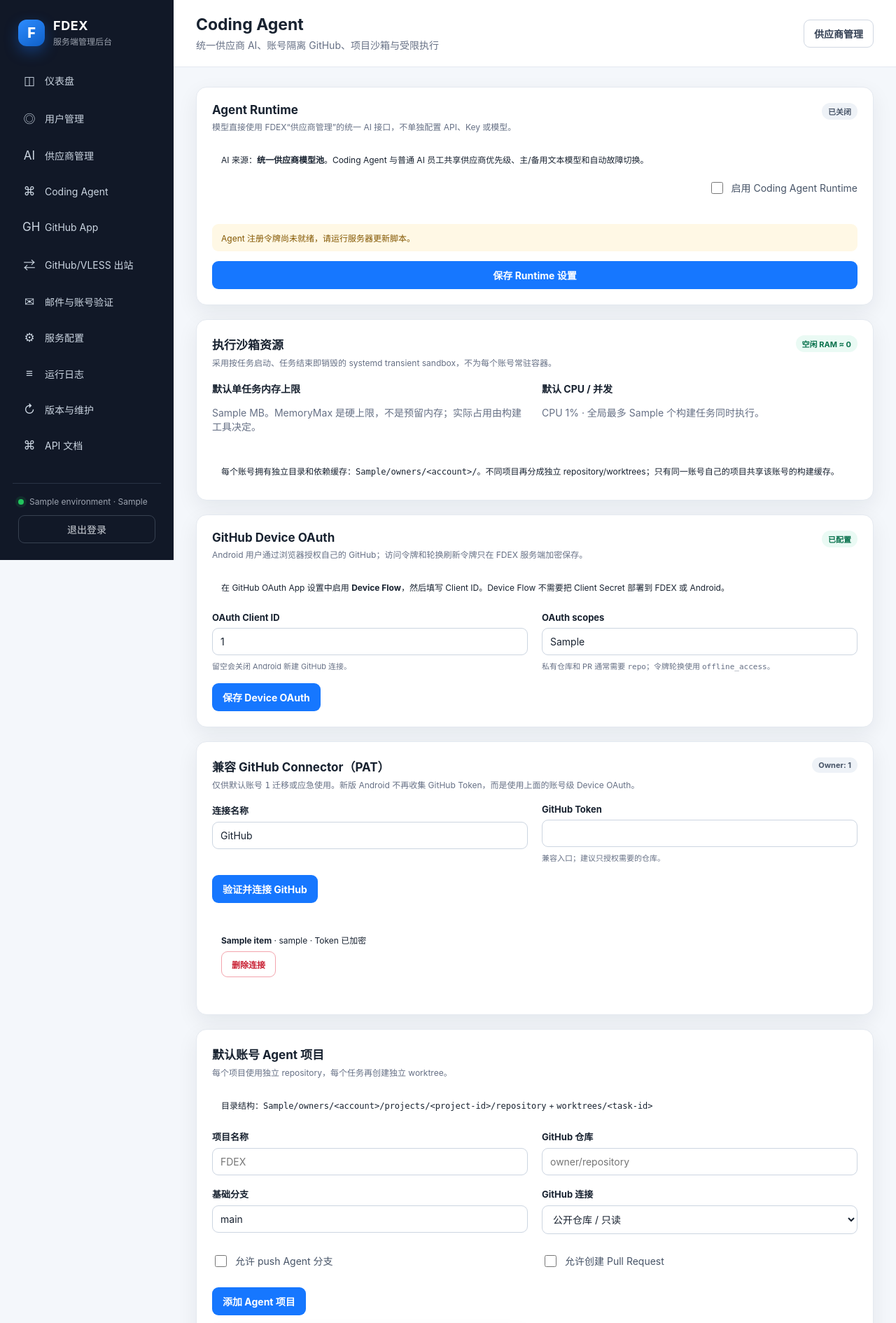
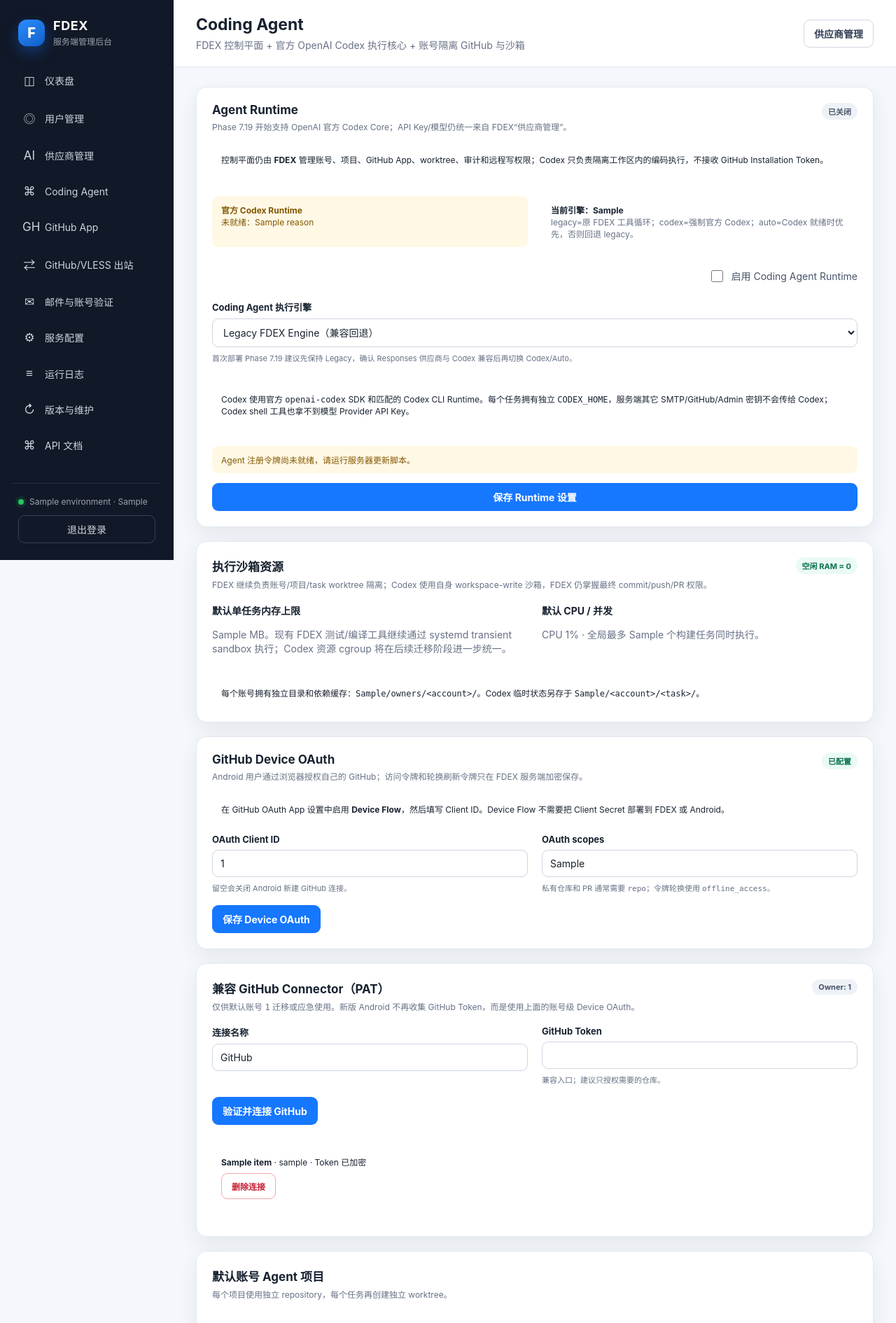
Before and after one commit to b8vipvip/fdex, a Python web app: template server/app/templates/agent_settings.html in a window 1280 px wide. Shown: the top 1890 px of the page at 70% size. Run offline with Jinja, Linux system fonts and the light colour scheme; the template is opened without the code that fills it: most values are stand-ins (such as "Sample title", 1, 10 or a date in 2020).

Commit message:
Phase 7.19: add Codex engine controls to admin

```diff
--- a/server/app/templates/agent_settings.html
+++ b/server/app/templates/agent_settings.html
@@ -1,28 +1,54 @@
 {% extends "base.html" %}
 {% block title %}Coding Agent · FDEX{% endblock %}
 {% block heading %}Coding Agent{% endblock %}
-{% block subheading %}统一供应商 AI、账号隔离 GitHub、项目沙箱与受限执行{% endblock %}
+{% block subheading %}FDEX 控制平面 + 官方 OpenAI Codex 执行核心 + 账号隔离 GitHub 与沙箱{% endblock %}
 {% block actions %}<a class="button secondary" href="/admin/providers">供应商管理</a>{% endblock %}
 
 {% block content %}
 <section class="panel form-section">
-    <div class="panel-header"><div><h2>Agent Runtime</h2><p>模型直接使用 FDEX“供应商管理”的统一 AI 接口，不单独配置 API、Key 或模型。</p></div><span class="badge {% if settings.fdex_agent_enabled %}success{% endif %}">{% if settings.fdex_agent_enabled %}已启用{% else %}已关闭{% endif %}</span></div>
-    <div class="inline-note success-note">AI 来源：<strong>统一供应商模型池</strong>。Coding Agent 与普通 AI 员工共享供应商优先级、主/备用文本模型和自动故障切换。</div>
-    <form method="post" action="/admin/agent" class="form-stack" data-confirm="保存后 FDEX 服务会自动重启。确定继续吗？">
+    <div class="panel-header"><div><h2>Agent Runtime</h2><p>Phase 7.19 开始支持 OpenAI 官方 Codex Core；API Key/模型仍统一来自 FDEX“供应商管理”。</p></div><span class="badge {% if settings.fdex_agent_enabled %}success{% endif %}">{% if settings.fdex_agent_enabled %}已启用{% else %}已关闭{% endif %}</span></div>
+    <div class="inline-note success-note">控制平面仍由 <strong>FDEX</strong> 管理账号、项目、GitHub App、worktree、审计和远程写权限；Codex 只负责隔离工作区内的编码执行，不接收 GitHub Installation Token。</div>
+
+    <div class="content-grid equal" style="margin-top:16px">
+        <div class="inline-note {% if codex_status.ready %}success-note{% else %}warning-note{% endif %}">
+            <strong>官方 Codex Runtime</strong><br>
+            {% if codex_status.ready %}
+            已就绪 · SDK {{ codex_status.sdk_version }} · {{ codex_status.provider_name }} / {{ codex_status.model }}
+            {% else %}
+            未就绪：{{ codex_status.reason or '未检测到官方 Codex SDK/Runtime 或 Responses 供应商' }}
+            {% endif %}
+        </div>
+        <div class="inline-note">
+            <strong>当前引擎：{{ agent_engine }}</strong><br>
+            <span class="muted">legacy=原 FDEX 工具循环；codex=强制官方 Codex；auto=Codex 就绪时优先，否则回退 legacy。</span>
+        </div>
+    </div>
+
+    <form method="post" action="/admin/agent" class="form-stack" data-confirm="保存后 FDEX 服务会自动重启。确定继续吗？" style="margin-top:16px">
         <input type="hidden" name="csrf_token" value="{{ csrf_token }}">
         <label class="checkbox-field aligned"><input type="checkbox" name="fdex_agent_enabled" value="true" {% if settings.fdex_agent_enabled %}checked{% endif %}><span>启用 Coding Agent Runtime</span></label>
+        <label class="field">
+            <span>Coding Agent 执行引擎</span>
+            <select name="fdex_agent_engine">
+                <option value="legacy" {% if agent_engine == 'legacy' %}selected{% endif %}>Legacy FDEX Engine（兼容回退）</option>
+                <option value="codex" {% if agent_engine == 'codex' %}selected{% endif %} {% if not codex_status.ready %}disabled{% endif %}>OpenAI Codex Core{% if not codex_status.ready %}（当前未就绪）{% endif %}</option>
+                <option value="auto" {% if agent_engine == 'auto' %}selected{% endif %}>Auto（优先 Codex，未就绪自动回退）</option>
+            </select>
+            <small>首次部署 Phase 7.19 建议先保持 Legacy，确认 Responses 供应商与 Codex 兼容后再切换 Codex/Auto。</small>
+        </label>
+        <div class="inline-note">Codex 使用官方 <code>openai-codex</code> SDK 和匹配的 Codex CLI Runtime。每个任务拥有独立 <code>CODEX_HOME</code>，服务端其它 SMTP/GitHub/Admin 密钥不会传给 Codex；Codex shell 工具也拿不到模型 Provider API Key。</div>
         <div class="inline-note {% if token_ready %}success-note{% else %}warning-note{% endif %}">{% if token_ready %}Agent 注册令牌已配置。新版客户端首次使用它注册账号级凭据，后续不会继续共享此全局令牌。{% else %}Agent 注册令牌尚未就绪，请运行服务器更新脚本。{% endif %}</div>
         <button class="button primary" type="submit">保存 Runtime 设置</button>
     </form>
 </section>
 
 <section class="panel form-section">
-    <div class="panel-header"><div><h2>执行沙箱资源</h2><p>采用按任务启动、任务结束即销毁的 systemd transient sandbox，不为每个账号常驻容器。</p></div><span class="badge success">空闲 RAM ≈ 0</span></div>
+    <div class="panel-header"><div><h2>执行沙箱资源</h2><p>FDEX 继续负责账号/项目/task worktree 隔离；Codex 使用自身 workspace-write 沙箱，FDEX 仍掌握最终 commit/push/PR 权限。</p></div><span class="badge success">空闲 RAM ≈ 0</span></div>
     <div class="content-grid equal">
-        <div><strong>默认单任务内存上限</strong><p class="muted">{{ settings.fdex_agent_sandbox_memory_mb }} MB。MemoryMax 是硬上限，不是预留内存；实际占用由构建工具决定。</p></div>
+        <div><strong>默认单任务内存上限</strong><p class="muted">{{ settings.fdex_agent_sandbox_memory_mb }} MB。现有 FDEX 测试/编译工具继续通过 systemd transient sandbox 执行；Codex 资源 cgroup 将在后续迁移阶段进一步统一。</p></div>
         <div><strong>默认 CPU / 并发</strong><p class="muted">CPU {{ settings.fdex_agent_sandbox_cpu_percent }}% · 全局最多 {{ settings.fdex_agent_sandbox_max_concurrent }} 个构建任务同时执行。</p></div>
     </div>
-    <div class="inline-note">每个账号拥有独立目录和依赖缓存：<code>{{ settings.fdex_agent_sandbox_root }}/owners/&lt;account&gt;/</code>。不同项目再分成独立 repository/worktrees；只有同一账号自己的项目共享该账号的构建缓存。</div>
+    <div class="inline-note">每个账号拥有独立目录和依赖缓存：<code>{{ settings.fdex_agent_sandbox_root }}/owners/&lt;account&gt;/</code>。Codex 临时状态另存于 <code>{{ settings.fdex_agent_codex_home_root }}/&lt;account&gt;/&lt;task&gt;/</code>。</div>
 </section>
 
 <section class="panel form-section" id="github-oauth">
@@ -83,12 +109,12 @@
 </section>
 
 <section class="panel form-section">
-    <div class="panel-header"><div><h2>隔离与权限边界</h2><p>account → project → task 三层文件隔离 + 一次性执行沙箱</p></div></div>
+    <div class="panel-header"><div><h2>隔离与权限边界</h2><p>account → project → task 三层文件隔离 + FDEX GitHub 权限控制 + Codex workspace sandbox</p></div></div>
     <div class="content-grid equal">
-        <div><strong>账号 / 项目隔离</strong><p class="muted">不同账号使用不同 owner 目录和 GitHub 凭据；不同项目不共用 repository/worktree。任务只能修改自己的 worktree。</p></div>
-        <div><strong>执行隔离</strong><p class="muted">配置项目的测试/编译通过 systemd transient unit 运行，限制内存、CPU、PID、设备和宿主文件系统；网络默认关闭，可按项目显式开启。</p></div>
-        <div><strong>GitHub 写权限</strong><p class="muted">默认关闭。只有项目显式允许后，Agent 才能 push 自己生成的 <code>fdex-agent/*</code> 分支并创建 PR；不能直接修改 main。</p></div>
-        <div><strong>无常驻容器</strong><p class="muted">账号空闲时没有独立 Agent 容器/JVM/Gradle daemon 常驻，因此账号数量增加不会线性占用内存。</p></div>
+        <div><strong>账号 / 项目隔离</strong><p class="muted">不同账号使用不同 owner 目录和 GitHub 凭据；不同项目不共用 repository/worktree。Codex 只收到当前任务 worktree。</p></div>
+        <div><strong>密钥隔离</strong><p class="muted">Codex 子进程经过 FDEX 环境清洗；GitHub/SMTP/Admin 等服务密钥不会继承，模型 API Key 仅供 Codex Runtime 调用上游，shell 工具环境明确不继承它。</p></div>
+        <div><strong>GitHub 写权限</strong><p class="muted">Codex 被明确禁止直接 push/PR。只有任务结束后，FDEX 根据项目 allow_push/allow_pr 决定是否使用账号自己的 GitHub App 权限推送 <code>fdex-agent/*</code> 分支。</p></div>
+        <div><strong>保护路径</strong><p class="muted">Codex 结果在提交前再次扫描；若触碰 <code>.env</code>、<code>server/data</code> 或 <code>.git</code> 内部路径，FDEX 会阻止 commit/push。</p></div>
     </div>
 </section>
 {% endblock %}
```
